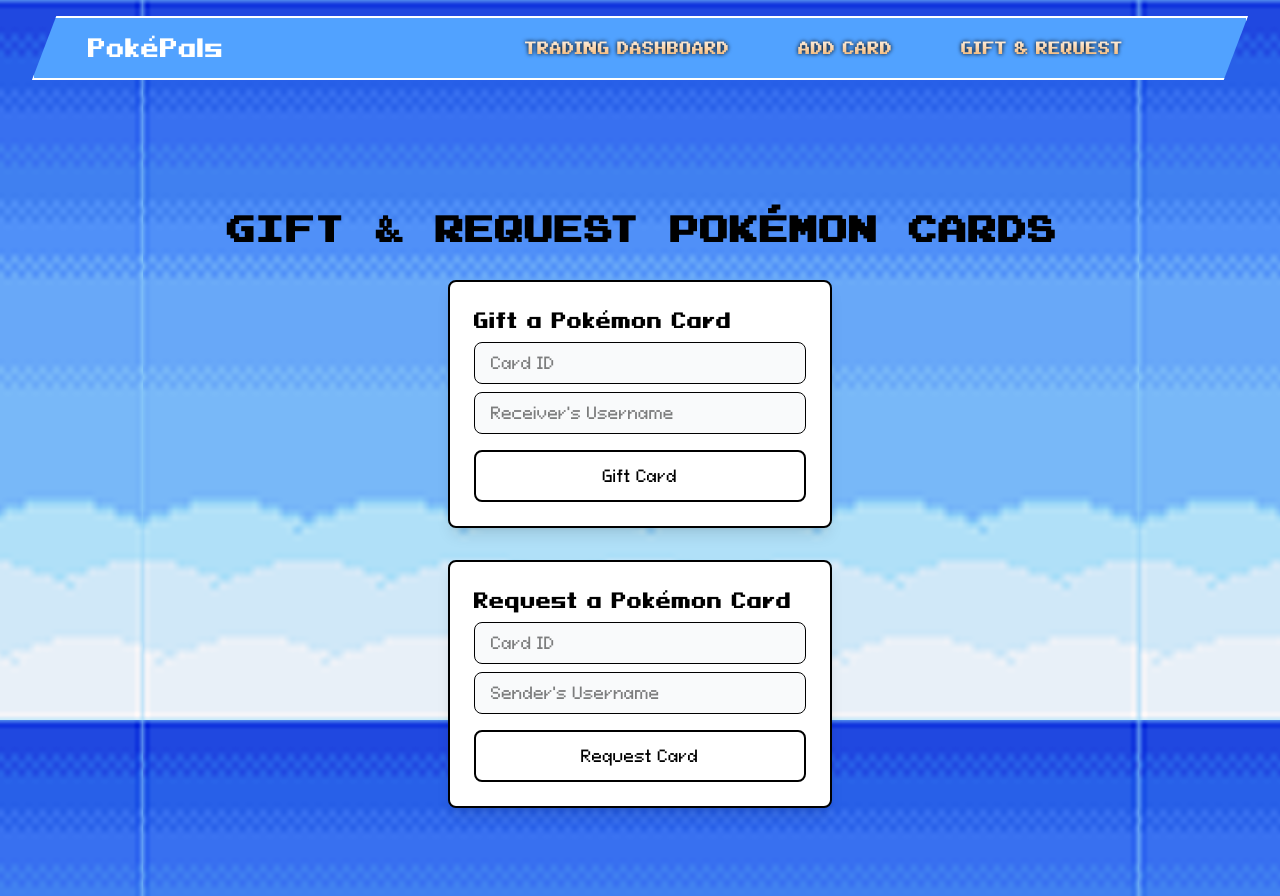
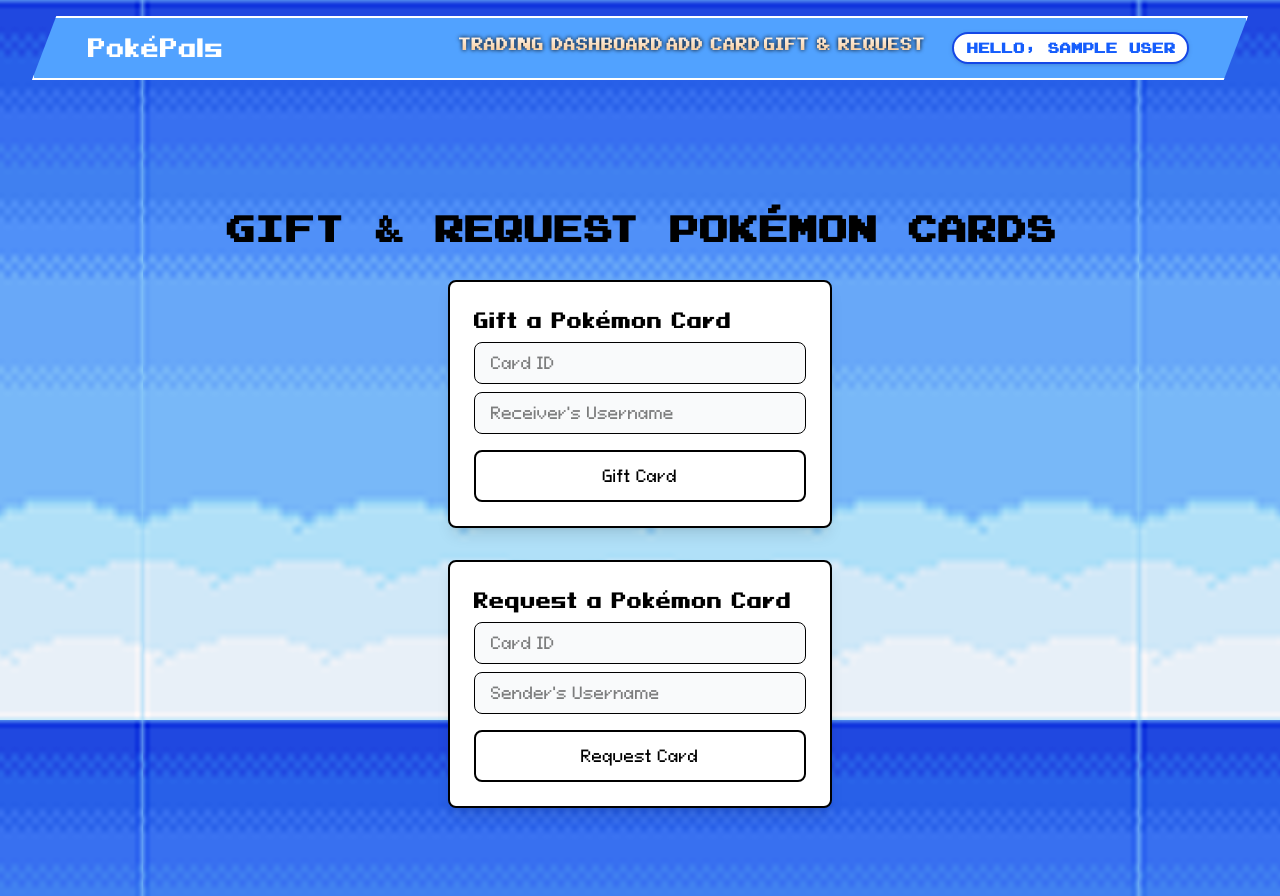
Before and after one commit to sabrina-xing/pokemon, a Next.js app in the folder client/: page /gift-request in a window 1280 px wide. Built offline with nearby package versions, Linux system fonts and the light colour scheme; no server answers; sample sign-in values are in the browser's storage.

Commit message:
added username to nav

```diff
--- a/client/src/app/components/navbar.tsx
+++ b/client/src/app/components/navbar.tsx
@@ -1,8 +1,18 @@
 import Link from "next/link";
+import { useSession } from "next-auth/react";
 
 export default function Navbar() {
   // TO DO: redo this so it looks like the red pokeball navbar with rounded edges
   //        ^ unless i change to the tcg theme and give up on the gamified theme lol
+  const { data: session, status } = useSession();
+  if (status === "loading") return null; // or a loading skeleton
+  if (status === "unauthenticated") return null; // or a login link
+
+  const uid = session?.user?.uid;
+  const username = session?.user?.name;
+  console.log("UID from session:", uid); // Debugging line
+  console.log("Session data:", session); // Debugging line
+  console.log("Session status:", status); // Debugging line
   return (
     <div className="text-white p-4 relative mx-4 z-99">
       <div
@@ -37,6 +47,12 @@
           </a>
 
           {/* <a href="/profile" className="hover:text-gray-300">PROFILE</a> */}
+          {/* Right: UID Display */}
+          {username && (
+            <div className="ml-6 text-sm font-mono bg-white text-blue-600 px-3 py-1 rounded-full border-2 border-blue-700 drop-shadow">
+              Hello, {username}
+            </div>
+          )}
         </div>
       </div>
 
```
Also changed, not shown: 1 other file (tests, documents, lock files or other folders).
